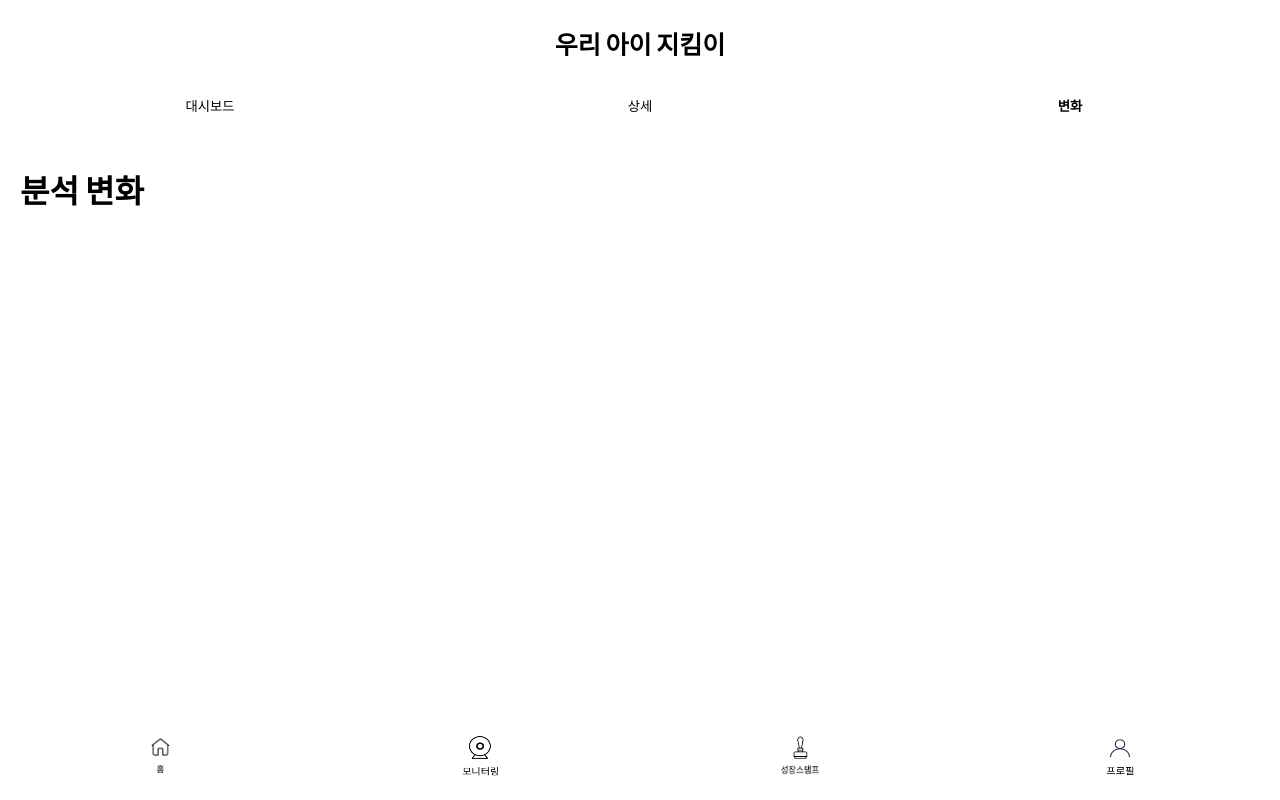
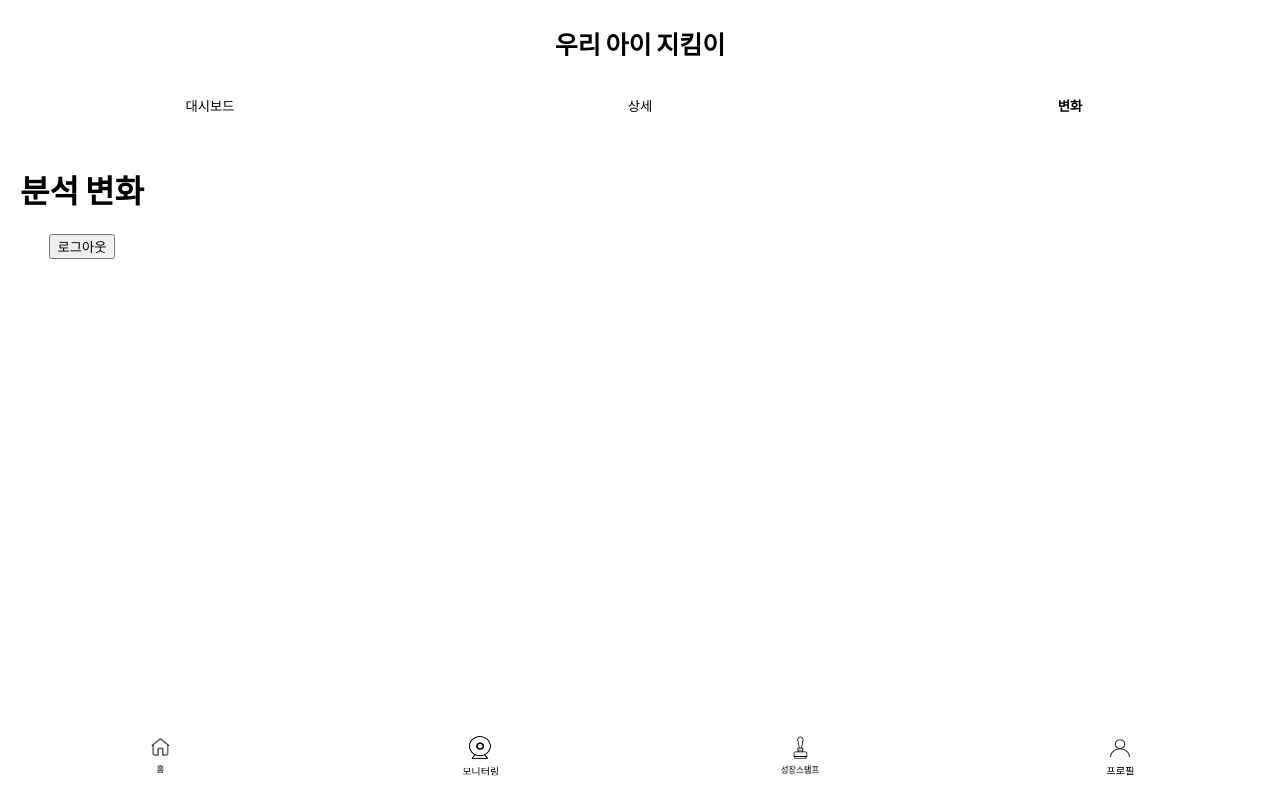
Before and after one commit to I-M5K/ForMyBaby, a React (Create React App) app in the folder ForMyBaby/frontend/: page /baby-guard in a window 1280 px wide. Both pictures are taken after a click on the button "변화". Built offline with nearby package versions, Linux system fonts and the light colour scheme; no server answers.

Commit message:
feat: #0327 add logout

```diff
--- a/ForMyBaby/frontend/src/pages/Features/BabyGuardChange.jsx
+++ b/ForMyBaby/frontend/src/pages/Features/BabyGuardChange.jsx
@@ -1,8 +1,15 @@
+import { Link } from 'react-router-dom';
+
 const LoadingPage = () => {
-
+    const handleLogout = () => {
+        localStorage.clear();
+      };
     return (
         <div>
             <h1>분석 변화</h1>
+            <Link to="/">
+                <button onClick={() => handleLogout()}>로그아웃</button>
+            </Link>
         </div>
     );
 }
```
